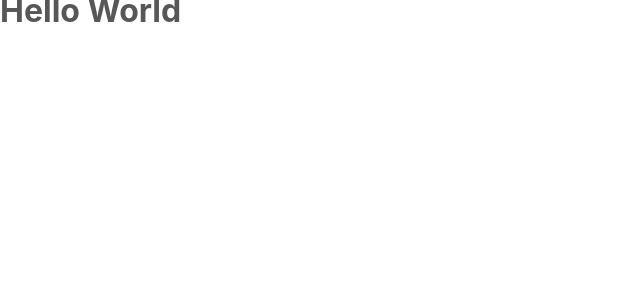
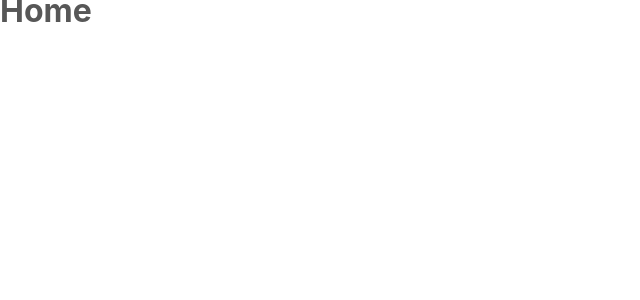
Before and after one commit to IanFarias/clinic-manager, a React (Vite) app in the folder clinic-manager-app/: page / in a window 1280 px wide. Shown: the top 300 px of the page, without its empty margins (0-640 px from the left). Built offline with nearby package versions, Linux system fonts and the light colour scheme.

Commit message:
feat: adding pages routing

```diff
--- a/clinic-manager-app/package.json
+++ b/clinic-manager-app/package.json
@@ -12,6 +12,7 @@
   "dependencies": {
     "react": "^18.2.0",
     "react-dom": "^18.2.0",
+    "react-router-dom": "^6.15.0",
     "styled-components": "^6.0.7"
   },
   "devDependencies": {
--- a/clinic-manager-app/src/App.tsx
+++ b/clinic-manager-app/src/App.tsx
@@ -1,10 +1,14 @@
+import { BrowserRouter as Router } from 'react-router-dom';
+import Routes from './routes';
 import { ThemeProvider } from './styles/ThemeProvider';
 import defaultTheme from './styles/defaultTheme';
 
 function App() {
   return (
     <ThemeProvider theme={defaultTheme}>
-      <h1>Hello World</h1>
+      <Router>
+        <Routes />
+      </Router>
     </ThemeProvider>
   );
 }
--- /dev/null
+++ b/clinic-manager-app/src/constants/paths.ts
@@ -0,0 +1,4 @@
+export const SCREEN_PATHS = {
+  home: '/',
+  login: '/login',
+};
--- /dev/null
+++ b/clinic-manager-app/src/pages/Home/index.tsx
@@ -0,0 +1,5 @@
+const Home: React.FC = () => {
+  return <h1>Home</h1>;
+};
+
+export default Home;
--- /dev/null
+++ b/clinic-manager-app/src/pages/Login/index.tsx
@@ -0,0 +1,5 @@
+const Login: React.FC = () => {
+  return <h1>Login</h1>;
+};
+
+export default Login;
--- /dev/null
+++ b/clinic-manager-app/src/routes/index.tsx
@@ -0,0 +1,16 @@
+import { Routes as Switch, Route } from 'react-router-dom';
+import { SCREEN_PATHS } from '../constants/paths';
+
+import Home from '../pages/Home';
+import Login from '../pages/Login';
+
+const Routes: React.FC = () => {
+  return (
+    <Switch>
+      <Route path={SCREEN_PATHS.home} element={<Home />} />
+      <Route path={SCREEN_PATHS.login} element={<Login />} />
+    </Switch>
+  );
+};
+
+export default Routes;
```
Also changed, not shown: 1 other file (tests, documents, lock files or other folders).
